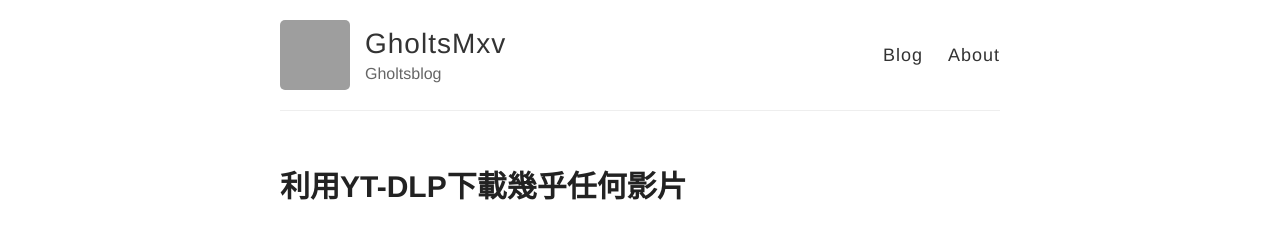
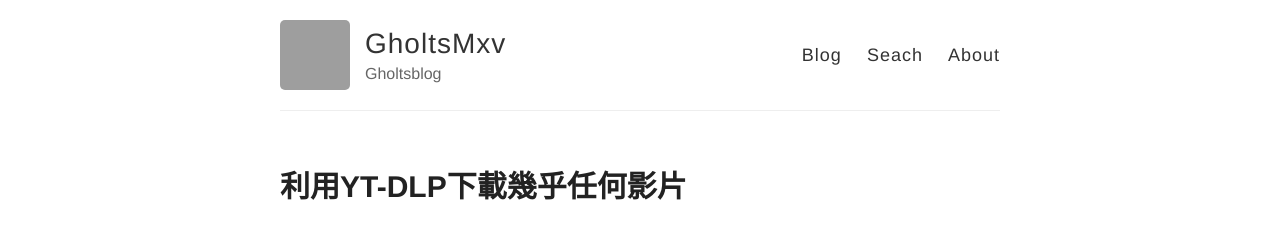
Before and after one commit to GholtsMxv/archiveblogg, a Jekyll site: the page built from _posts/2024-03-09-Download videos for free on Website.md, in a window 1280 px wide. Shown: the top 238 px of the page. Built offline with Jekyll 4.4.1, drawn with Linux system fonts in a browser that asks for light colours; comment, search, counter and statistics services are not loaded; grey boxes are pictures that could not be loaded.

Commit message:
Update default.html

```diff
--- a/_layouts/default.html
+++ b/_layouts/default.html
@@ -28,6 +28,7 @@
 
           <nav>
             <a href="{{ site.baseurl }}/">Blog</a>
+            <a href="{{ site.baseurl }}/">Seach</a>
             <a href="{{ site.baseurl }}/about">About</a>
           </nav>
         </header>
```
